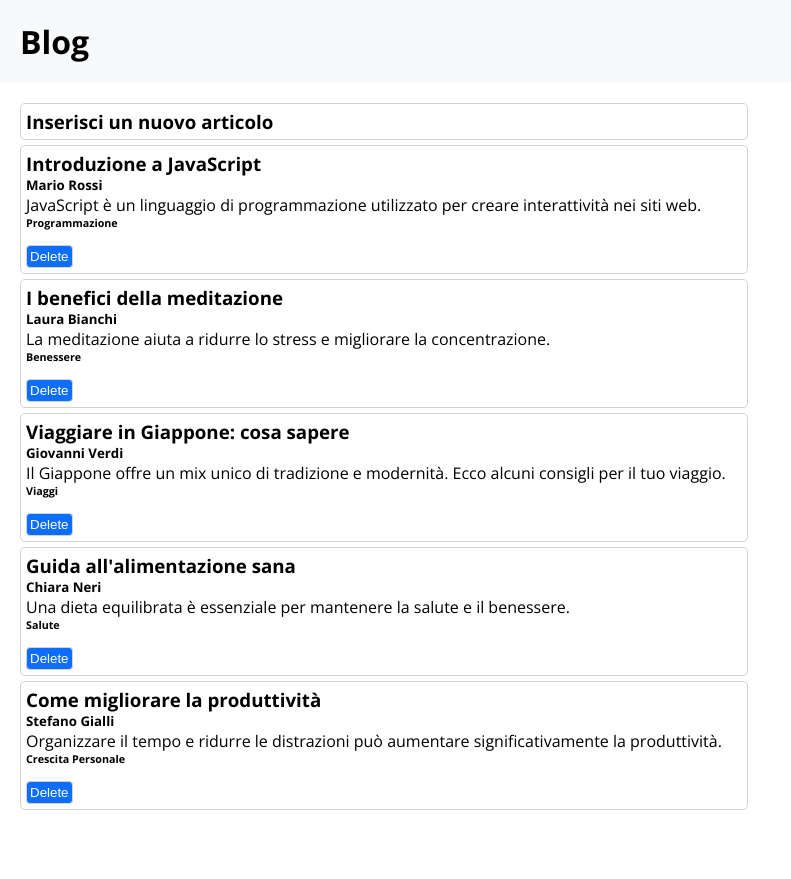
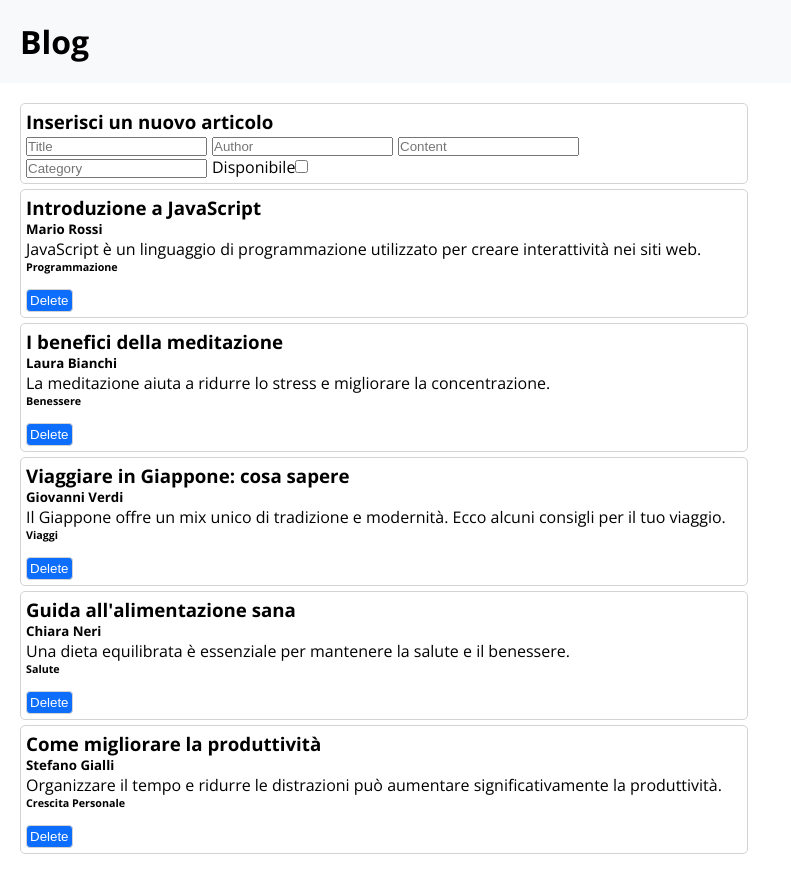
Before and after one commit to penso996/react-form-multifield, a React (Vite) app: page / in a window 1280 px wide. Shown: the whole page, without its empty margins (0-791 px from the left). Before the commit the page ends 835 px from the top, so only its background shows below. Built offline with nearby package versions, Linux system fonts and the light colour scheme; a web font is replaced by a local one.

Commit message:
added not working form

```diff
--- a/src/index.css
+++ b/src/index.css
@@ -40,3 +40,7 @@ button {
   border-radius: 4px;
   cursor: pointer;
 }
+
+input {
+  margin-right: 5px;
+}
--- a/src/page_components/Main.jsx
+++ b/src/page_components/Main.jsx
@@ -46,7 +46,7 @@ const initialFormData = {
     title: "",
     author: "",
     content: "",
-    category: 0,
+    category: "",
     available: false,
 };
 
@@ -55,13 +55,25 @@ export default function Main() {
 
     // useState to handle blogPosts
     const [posts, setPosts] = useState(initialBlogPosts);
-
     // FUNCTION to remove a post from ID (utilized for the button)
     function removePost(id) {
         const updatedBlogPost = posts.filter(post => post.id !== id);
         setPosts(updatedBlogPost);
     }
 
+    // useState to handle form
+    const [formData, setFormData] = useState(initialFormData);
+    // FUNCTION to handle form data
+    function handleFormData(e) {
+        // handle checkbox or input value
+        const value = e.target.type === "checkbox" ? e.target.checked : e.target.value;
+        // use setFormData with form input
+        setFormData((currentFormData) => (
+            {
+                ...currentFormData,
+                [e.target.name]: value,
+            }));
+    }
 
     // RETURN
     return (
@@ -70,6 +82,52 @@ export default function Main() {
             {/* post form */}
             <div>
                 <h3>Inserisci un nuovo articolo</h3>
+
+                <form>
+                    {/* form for blog title */}
+                    <input
+                        type="text"
+                        name="title"
+                        onChange={handleFormData}
+                        value={formData.title}
+                        placeholder="Title"
+                    />
+                    {/* form for blog author */}
+                    <input
+                        type="text"
+                        name="author"
+                        onChange={handleFormData}
+                        value={formData.author}
+                        placeholder="Author"
+                    />
+                    {/* form for blog content */}
+                    <input
+                        type="text"
+                        name="content"
+                        onChange={handleFormData}
+                        value={formData.content}
+                        placeholder="Content"
+                    />
+                    {/* form for blog category */}
+                    <input
+                        type="text"
+                        name="category"
+                        onChange={handleFormData}
+                        value={formData.category}
+                        placeholder="Category"
+                    />
+                    {/* checkbox for availability */}
+                    <label htmlFor="available">Disponibile</label>
+                    <input
+                        type="checkbox"
+                        name="available"
+                        checked={formData.available}
+                        onChange={handleFormData}
+                        id="available"
+                    />
+
+                </form>
+
             </div>
 
             {/* post container */}
```
